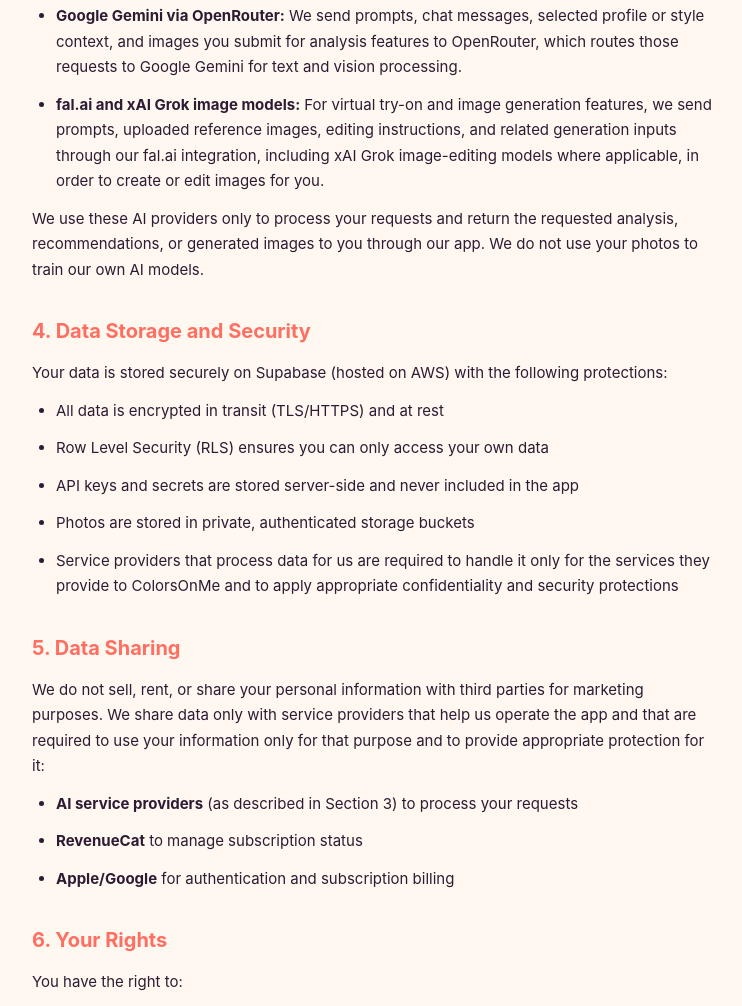
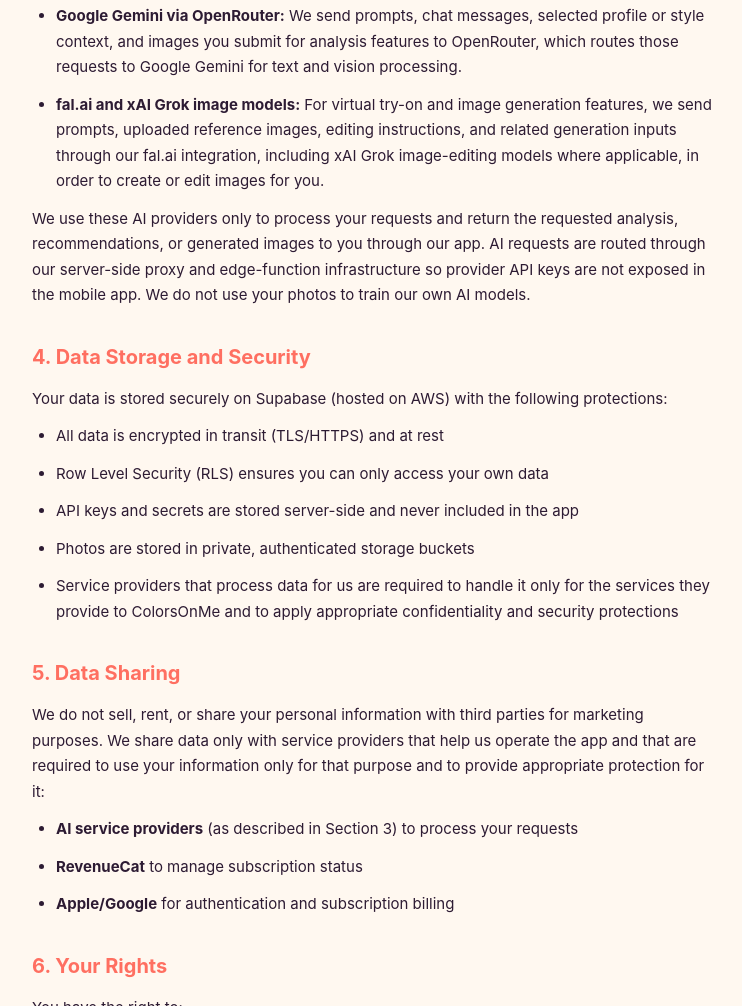
Before and after one commit to mohammedtalhaans/colorsonme-legal, a plain HTML site: page privacy/index.html in a window 1280 px wide. Shown: the part 1223-2229 px from the top of the page, without its empty margins (268-1010 px from the left). Drawn offline with Linux system fonts and the light colour scheme.

Commit message:
docs: add server-side proxy disclosure

```diff
--- a/privacy/index.html
+++ b/privacy/index.html
@@ -54,7 +54,7 @@
       <li><strong>Google Gemini via OpenRouter:</strong> We send prompts, chat messages, selected profile or style context, and images you submit for analysis features to OpenRouter, which routes those requests to Google Gemini for text and vision processing.</li>
       <li><strong>fal.ai and xAI Grok image models:</strong> For virtual try-on and image generation features, we send prompts, uploaded reference images, editing instructions, and related generation inputs through our fal.ai integration, including xAI Grok image-editing models where applicable, in order to create or edit images for you.</li>
     </ul>
-    <p>We use these AI providers only to process your requests and return the requested analysis, recommendations, or generated images to you through our app. We do not use your photos to train our own AI models.</p>
+    <p>We use these AI providers only to process your requests and return the requested analysis, recommendations, or generated images to you through our app. AI requests are routed through our server-side proxy and edge-function infrastructure so provider API keys are not exposed in the mobile app. We do not use your photos to train our own AI models.</p>
 
     <h2>4. Data Storage and Security</h2>
     <p>Your data is stored securely on Supabase (hosted on AWS) with the following protections:</p>
```
